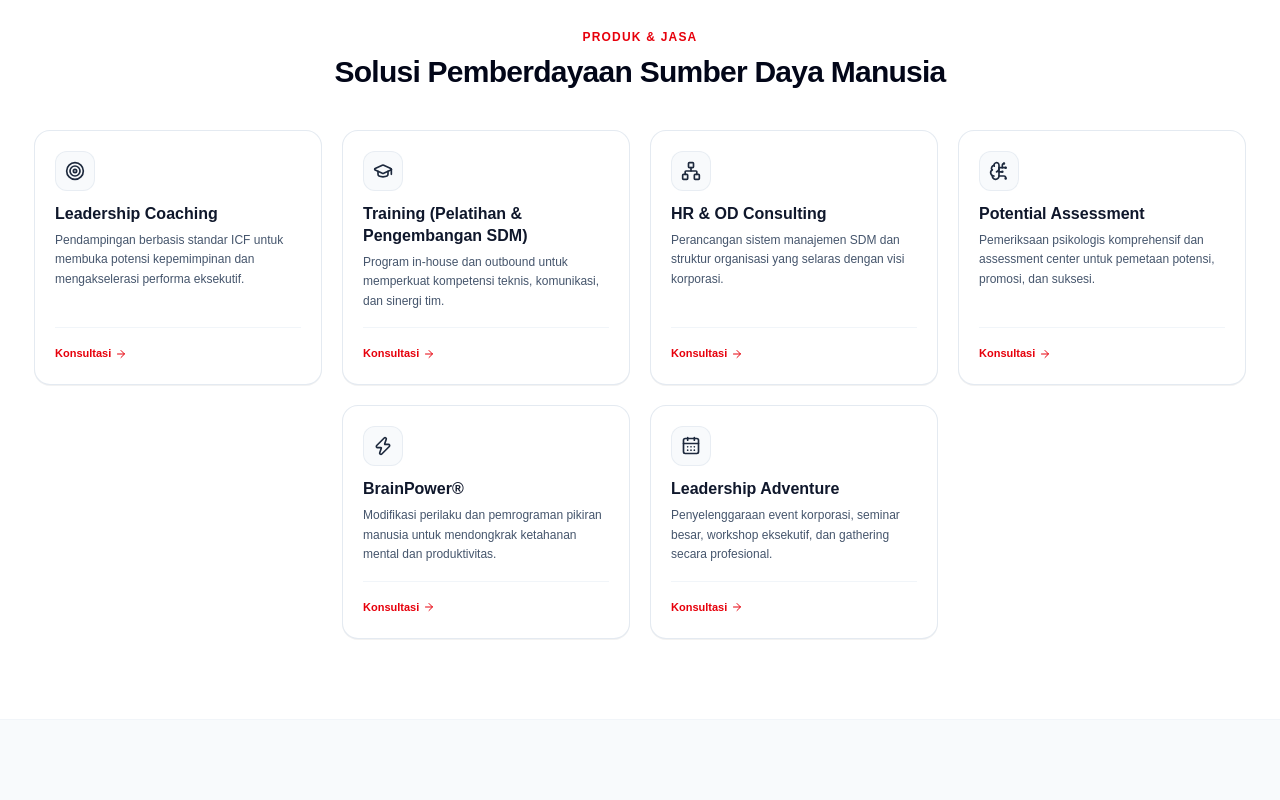
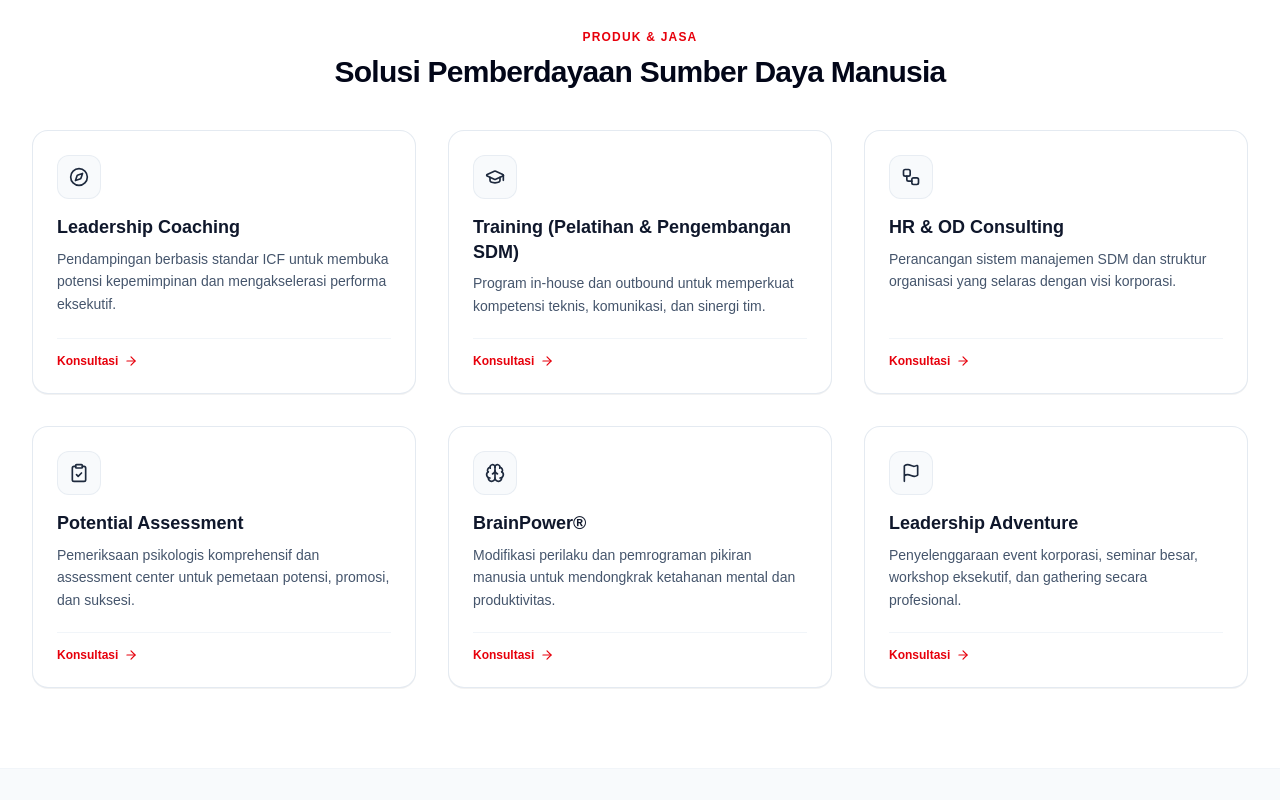
Before and after one commit to novrandobilly/edoras, a Next.js app in the folder frontend/: page / in a window 1280 px wide. Shown: the part 1520-2320 px from the top of the page. Built offline with nearby package versions, Linux system fonts and the light colour scheme.

Commit message:
feat: update Footer and ServicesSection content for clarity and consistency

```diff
--- a/frontend/src/components/Footer.tsx
+++ b/frontend/src/components/Footer.tsx
@@ -121,14 +121,6 @@ export function Footer() {
               </li>
               <li>
                 <Link
-                  href="/#recruitment-executive-search"
-                  className="hover:text-red-400 transition-colors"
-                >
-                  Recruitment & Executive Search
-                </Link>
-              </li>
-              <li>
-                <Link
                   href="/#brainpower"
                   className="hover:text-red-400 transition-colors"
                 >
@@ -137,10 +129,10 @@ export function Footer() {
               </li>
               <li>
                 <Link
-                  href="/#event-organizing"
+                  href="/#leadership-adventure"
                   className="hover:text-red-400 transition-colors"
                 >
-                  Event Organizing
+                  Leadership Adventure
                 </Link>
               </li>
             </ul>
--- a/frontend/src/features/home/features/ServicesSection.tsx
+++ b/frontend/src/features/home/features/ServicesSection.tsx
@@ -1,12 +1,11 @@
 import Link from "next/link";
 import {
-  Target,
+  Compass,
   GraduationCap,
-  Network,
-  BrainCircuit,
-  UserCheck,
-  Zap,
-  CalendarDays,
+  Workflow,
+  ClipboardCheck,
+  Brain,
+  Flag,
   ArrowRight,
 } from "lucide-react";
 
@@ -15,7 +14,7 @@ export function ServicesSection() {
     {
       id: "leadership-coaching",
       title: "Leadership Coaching",
-      icon: Target,
+      icon: Compass,
       summary:
         "Pendampingan berbasis standar ICF untuk membuka potensi kepemimpinan dan mengakselerasi performa eksekutif.",
     },
@@ -29,28 +28,28 @@ export function ServicesSection() {
     {
       id: "hr-od-consulting",
       title: "HR & OD Consulting",
-      icon: Network,
+      icon: Workflow,
       summary:
         "Perancangan sistem manajemen SDM dan struktur organisasi yang selaras dengan visi korporasi.",
     },
     {
       id: "potential-assessment",
       title: "Potential Assessment",
-      icon: BrainCircuit,
+      icon: ClipboardCheck,
       summary:
         "Pemeriksaan psikologis komprehensif dan assessment center untuk pemetaan potensi, promosi, dan suksesi.",
     },
     {
       id: "brainpower",
       title: "BrainPower®",
-      icon: Zap,
+      icon: Brain,
       summary:
         "Modifikasi perilaku dan pemrograman pikiran manusia untuk mendongkrak ketahanan mental dan produktivitas.",
     },
     {
       id: "leadership-adventure",
       title: "Leadership Adventure",
-      icon: CalendarDays,
+      icon: Flag,
       summary:
         "Penyelenggaraan event korporasi, seminar besar, workshop eksekutif, dan gathering secara profesional.",
     },
@@ -62,7 +61,7 @@ export function ServicesSection() {
       className="py-14 lg:py-20 bg-white border-b border-slate-100"
     >
       <div className="mx-auto max-w-7xl px-4 sm:px-6 lg:px-8">
-        {/* Section Header - Clean & punchy without redundant description */}
+        {/* Section Header - Clean & punchy */}
         <div className="text-center max-w-2xl mx-auto">
           <span className="text-xs font-bold uppercase tracking-widest text-red-600">
             Produk & Jasa
@@ -72,37 +71,37 @@ export function ServicesSection() {
           </h2>
         </div>
 
-        {/* 7 Compact Cards in 2 Rows (4 Top, 3 Bottom on Laptop) */}
-        <div className="mt-10 flex flex-wrap justify-center gap-4 sm:gap-5">
+        {/* 6 Service Cards Grid (1 Col Mobile, 2 Cols Tablet, 3 Cols Desktop) */}
+        <div className="mt-10 grid grid-cols-1 sm:grid-cols-2 lg:grid-cols-3 gap-5 sm:gap-6 lg:gap-8">
           {services.map((service) => {
             const Icon = service.icon;
             return (
               <div
                 key={service.title}
                 id={service.id}
-                className="group flex flex-col justify-between w-full sm:w-[calc(50%-10px)] lg:w-[calc(25%-16px)] rounded-2xl border border-slate-200/90 bg-white p-5 shadow-2xs hover:border-red-200 hover:shadow-md transition-all hover:-translate-y-0.5 scroll-mt-28"
+                className="group flex flex-col justify-between rounded-2xl border border-slate-200/90 bg-white p-5 sm:p-6 shadow-2xs hover:border-red-200 hover:shadow-md transition-all hover:-translate-y-0.5 scroll-mt-28"
               >
                 <div>
-                  <div className="flex h-10 w-10 items-center justify-center rounded-xl bg-slate-50 text-slate-800 border border-slate-200/70 group-hover:bg-red-600 group-hover:text-white group-hover:border-red-600 transition-colors">
+                  <div className="flex h-11 w-11 items-center justify-center rounded-xl bg-slate-50 text-slate-800 border border-slate-200/70 group-hover:bg-red-600 group-hover:text-white group-hover:border-red-600 transition-colors">
                     <Icon className="h-5 w-5" />
                   </div>
 
-                  <h3 className="mt-3 text-sm sm:text-base font-bold text-slate-900 group-hover:text-red-600 transition-colors leading-snug">
+                  <h3 className="mt-4 text-base sm:text-lg font-bold text-slate-900 group-hover:text-red-600 transition-colors leading-snug">
                     {service.title}
                   </h3>
 
-                  <p className="mt-1.5 text-xs text-slate-600 leading-relaxed font-normal">
+                  <p className="mt-2 text-xs sm:text-sm text-slate-600 leading-relaxed font-normal">
                     {service.summary}
                   </p>
                 </div>
 
-                <div className="mt-4 pt-3 border-t border-slate-100">
+                <div className="mt-5 pt-3.5 border-t border-slate-100 flex items-center justify-between">
                   <Link
                     href="/#kontak"
-                    className="inline-flex items-center gap-1 text-[11px] font-bold text-red-600 group-hover:text-red-700 transition-colors"
+                    className="inline-flex items-center gap-1.5 text-xs font-bold text-red-600 group-hover:text-red-700 transition-colors"
                   >
                     <span>Konsultasi</span>
-                    <ArrowRight className="h-3 w-3" />
+                    <ArrowRight className="h-3.5 w-3.5 transition-transform group-hover:translate-x-0.5" />
                   </Link>
                 </div>
               </div>
```
